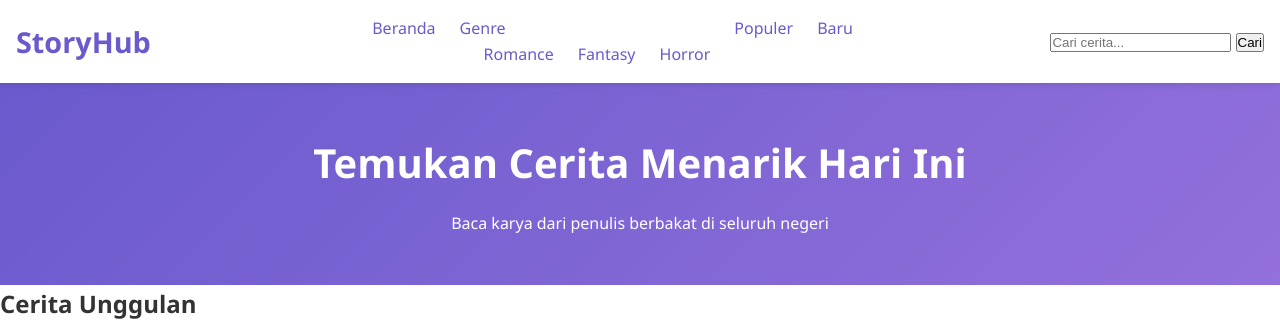
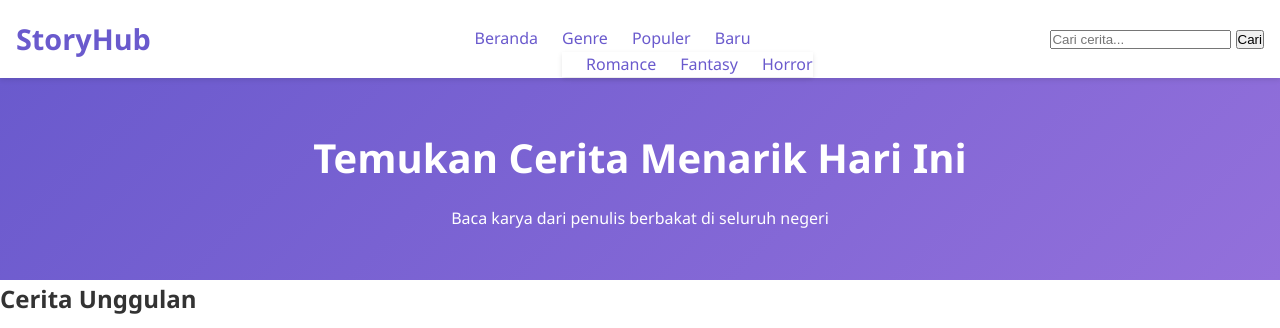
Before and after one commit to tamplatedoc/Story---Website, a plain HTML site: page index.html in a window 1280 px wide. Shown: the top 328 px of the page. Drawn offline with Linux system fonts and the light colour scheme.

Commit message:
Update main.css

```diff
--- a/assets/css/main.css
+++ b/assets/css/main.css
@@ -231,3 +231,24 @@ footer {
         margin-top: 1rem;
     }
 }
+/* Dropdown Menu */
+.dropdown-menu {
+    display: none; /* Sembunyikan dropdown secara default */
+    position: absolute;
+    background-color: white;
+    box-shadow: 0 2px 5px rgba(0,0,0,0.1);
+    z-index: 100;
+    top: 100%;
+    left: 0;
+    min-width: 150px;
+}
+
+.genre-dropdown .dropdown-menu.show {
+    display: block; /* Tampilkan dropdown ketika kelas 'show' ditambahkan */
+}
+
+/* Menu Mobile Toggle */
+.main-nav ul.show {
+    display: flex; /* Tampilkan menu saat mode mobile */
+    flex-direction: column;
+}
```
